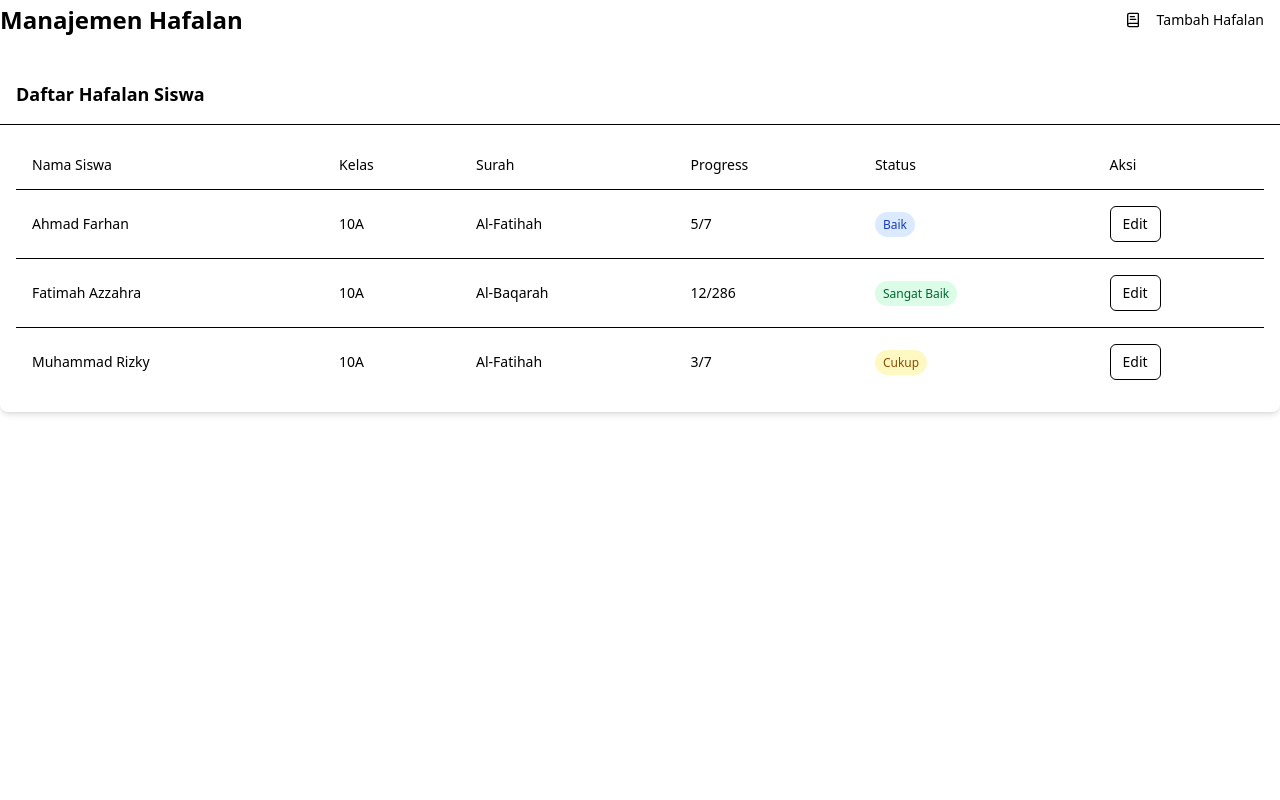
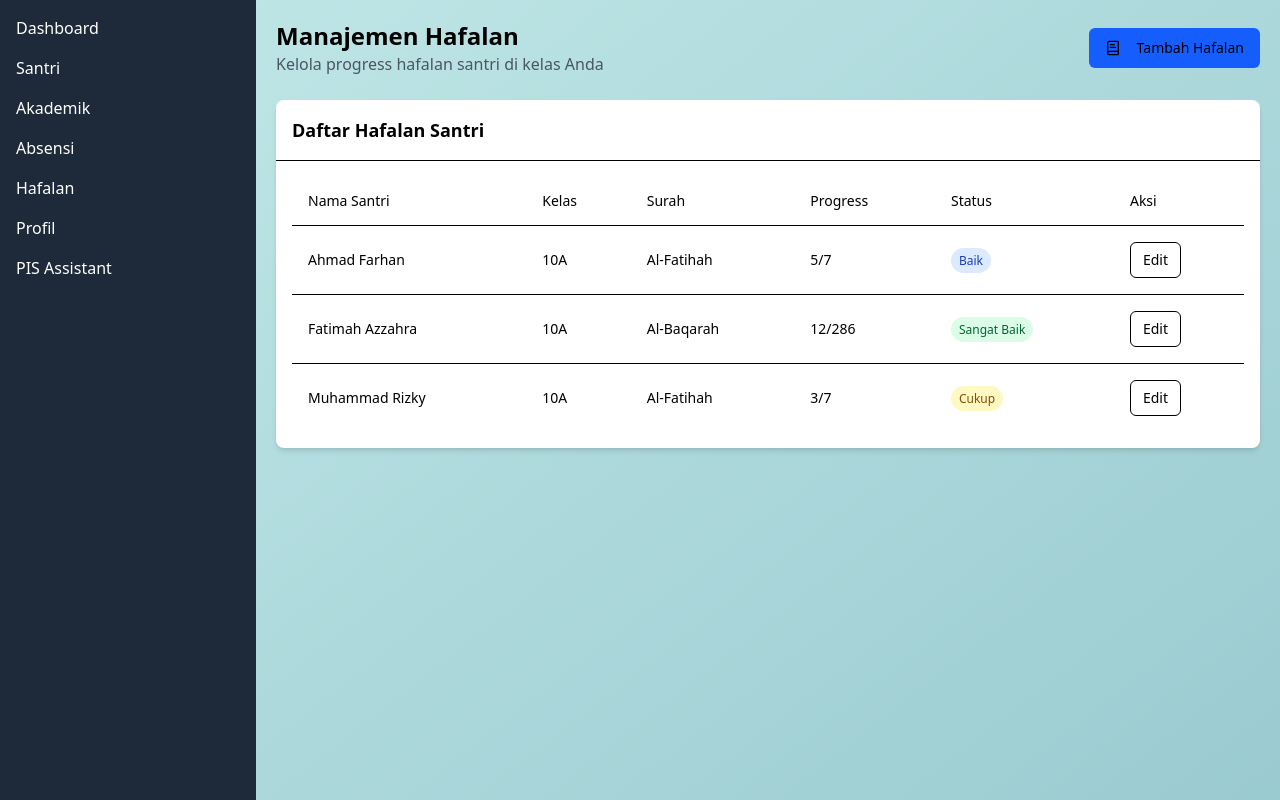
Before and after one commit to CRAND-BSD24/CRAND, a Next.js app in the folder crand-app/: page /teacher/memorization in a window 1280 px wide. Built offline with nearby package versions, Linux system fonts and the light colour scheme.

Commit message:
teacher layout

```diff
--- a/crand-app/src/app/teacher/academic/page.tsx
+++ b/crand-app/src/app/teacher/academic/page.tsx
@@ -1,7 +1,14 @@
 "use client";
 
 import { Card, CardContent, CardHeader, CardTitle } from "@/components/ui/card";
-import { Table, TableBody, TableCell, TableHead, TableHeader, TableRow } from "@/components/ui/table";
+import {
+  Table,
+  TableBody,
+  TableCell,
+  TableHead,
+  TableHeader,
+  TableRow,
+} from "@/components/ui/table";
 import { Button } from "@/components/ui/button";
 import { BookOpen } from "lucide-react";
 
@@ -31,24 +38,29 @@ const AcademicPage = () => {
   ];
 
   return (
-    <div className="space-y-6">
+    <div className="space-y-6 m-5">
       <div className="flex justify-between items-center">
-        <h1 className="text-2xl font-bold">Manajemen Akademik</h1>
-        <Button>
+        <div>
+          <h1 className="text-2xl font-bold">Manajemen Akademik</h1>
+          <p className="text-gray-600">
+            Kelola nilai akademik santri di kelas Anda
+          </p>
+        </div>
+        <Button className="bg-blue-600 hover:bg-blue-700">
           <BookOpen className="mr-2 h-4 w-4" />
           Tambah Nilai
         </Button>
       </div>
 
-      <Card>
+      <Card className="bg-white shadow-lg">
         <CardHeader>
-          <CardTitle>Daftar Nilai Siswa</CardTitle>
+          <CardTitle>Daftar Nilai Santri</CardTitle>
         </CardHeader>
         <CardContent>
           <Table>
             <TableHeader>
               <TableRow>
-                <TableHead>Nama Siswa</TableHead>
+                <TableHead>Nama Santri</TableHead>
                 <TableHead>Kelas</TableHead>
                 <TableHead>Mata Pelajaran</TableHead>
                 <TableHead>Nilai</TableHead>
@@ -77,7 +89,11 @@ const AcademicPage = () => {
                     </span>
                   </TableCell>
                   <TableCell>
-                    <Button variant="outline" size="sm">
+                    <Button
+                      variant="outline"
+                      size="sm"
+                      className="hover:bg-blue-50"
+                    >
                       Edit
                     </Button>
                   </TableCell>
--- a/crand-app/src/app/teacher/attendance/page.tsx
+++ b/crand-app/src/app/teacher/attendance/page.tsx
@@ -1,7 +1,14 @@
 "use client";
 
 import { Card, CardContent, CardHeader, CardTitle } from "@/components/ui/card";
-import { Table, TableBody, TableCell, TableHead, TableHeader, TableRow } from "@/components/ui/table";
+import {
+  Table,
+  TableBody,
+  TableCell,
+  TableHead,
+  TableHeader,
+  TableRow,
+} from "@/components/ui/table";
 import { Button } from "@/components/ui/button";
 import { Calendar } from "lucide-react";
 
@@ -28,24 +35,27 @@ const AttendancePage = () => {
   ];
 
   return (
-    <div className="space-y-6">
+    <div className="space-y-6 m-5">
       <div className="flex justify-between items-center">
-        <h1 className="text-2xl font-bold">Manajemen Kehadiran</h1>
-        <Button>
+        <div>
+          <h1 className="text-2xl font-bold">Manajemen Kehadiran</h1>
+          <p className="text-gray-600">Kelola kehadiran santri di kelas Anda</p>
+        </div>
+        <Button className="bg-blue-600 hover:bg-blue-700">
           <Calendar className="mr-2 h-4 w-4" />
           Tambah Kehadiran
         </Button>
       </div>
 
-      <Card>
+      <Card className="bg-white shadow-lg">
         <CardHeader>
-          <CardTitle>Daftar Kehadiran Siswa</CardTitle>
+          <CardTitle>Daftar Kehadiran Santri</CardTitle>
         </CardHeader>
         <CardContent>
           <Table>
             <TableHeader>
               <TableRow>
-                <TableHead>Nama Siswa</TableHead>
+                <TableHead>Nama Santri</TableHead>
                 <TableHead>Kelas</TableHead>
                 <TableHead>Status</TableHead>
                 <TableHead>Tanggal</TableHead>
@@ -70,7 +80,11 @@ const AttendancePage = () => {
                   </TableCell>
                   <TableCell>{student.date}</TableCell>
                   <TableCell>
-                    <Button variant="outline" size="sm">
+                    <Button
+                      variant="outline"
+                      size="sm"
+                      className="hover:bg-blue-50"
+                    >
                       Edit
                     </Button>
                   </TableCell>
--- /dev/null
+++ b/crand-app/src/app/teacher/layout.tsx
@@ -0,0 +1,14 @@
+import TeacherSidebar from "@/components/TeacherSidebar";
+
+const TeacherLayout = ({ children }: { children: React.ReactNode }) => {
+  return (
+    <div className="flex">
+      <TeacherSidebar />
+      <main className="flex-1 bg-gradient-to-br from-[#BEE5E6] to-[#9ACBD0] min-h-screen">
+        {children}
+      </main>
+    </div>
+  );
+};
+
+export default TeacherLayout;
--- a/crand-app/src/app/teacher/memorization/page.tsx
+++ b/crand-app/src/app/teacher/memorization/page.tsx
@@ -1,7 +1,14 @@
 "use client";
 
 import { Card, CardContent, CardHeader, CardTitle } from "@/components/ui/card";
-import { Table, TableBody, TableCell, TableHead, TableHeader, TableRow } from "@/components/ui/table";
+import {
+  Table,
+  TableBody,
+  TableCell,
+  TableHead,
+  TableHeader,
+  TableRow,
+} from "@/components/ui/table";
 import { Button } from "@/components/ui/button";
 import { BookText } from "lucide-react";
 
@@ -31,24 +38,29 @@ const MemorizationPage = () => {
   ];
 
   return (
-    <div className="space-y-6">
+    <div className="space-y-6 m-5">
       <div className="flex justify-between items-center">
-        <h1 className="text-2xl font-bold">Manajemen Hafalan</h1>
-        <Button>
+        <div>
+          <h1 className="text-2xl font-bold">Manajemen Hafalan</h1>
+          <p className="text-gray-600">
+            Kelola progress hafalan santri di kelas Anda
+          </p>
+        </div>
+        <Button className="bg-blue-600 hover:bg-blue-700">
           <BookText className="mr-2 h-4 w-4" />
           Tambah Hafalan
         </Button>
       </div>
 
-      <Card>
+      <Card className="bg-white shadow-lg">
         <CardHeader>
-          <CardTitle>Daftar Hafalan Siswa</CardTitle>
+          <CardTitle>Daftar Hafalan Santri</CardTitle>
         </CardHeader>
         <CardContent>
           <Table>
             <TableHeader>
               <TableRow>
-                <TableHead>Nama Siswa</TableHead>
+                <TableHead>Nama Santri</TableHead>
                 <TableHead>Kelas</TableHead>
                 <TableHead>Surah</TableHead>
                 <TableHead>Progress</TableHead>
@@ -77,7 +89,11 @@ const MemorizationPage = () => {
                     </span>
                   </TableCell>
                   <TableCell>
-                    <Button variant="outline" size="sm">
+                    <Button
+                      variant="outline"
+                      size="sm"
+                      className="hover:bg-blue-50"
+                    >
                       Edit
                     </Button>
                   </TableCell>
--- a/crand-app/src/app/teacher/page.tsx
+++ b/crand-app/src/app/teacher/page.tsx
@@ -2,7 +2,7 @@
 
 import { Card, CardContent, CardHeader, CardTitle } from "@/components/ui/card";
 import { Bar } from "react-chartjs-2";
-import { Users, BookOpen, Calendar, Award } from "lucide-react";
+import { User, Users, BookOpen, Calendar } from "lucide-react";
 
 // Import dan daftarkan elemen Chart.js
 import {
@@ -14,6 +14,8 @@ import {
   Tooltip,
   Legend,
 } from "chart.js";
+import { useEffect, useState } from "react";
+import { getAllTeachers, getAllStudents } from "../admin/action";
 
 ChartJS.register(
   CategoryScale,
@@ -25,6 +27,26 @@ ChartJS.register(
 );
 
 const TeacherDashboard = () => {
+  const [students, setStudents] = useState([]);
+  const [teachers, setTeachers] = useState([]);
+
+  useEffect(() => {
+    const fetchStudents = async () => {
+      const response = await getAllStudents();
+      const data = JSON.parse(response);
+      setStudents(data);
+    };
+
+    const fetchTeachers = async () => {
+      const response = await getAllTeachers();
+      const data = JSON.parse(response);
+      setTeachers(data);
+    };
+
+    fetchStudents();
+    fetchTeachers();
+  }, []);
+
   const weeklyData = {
     labels: ["Minggu 1", "Minggu 2", "Minggu 3", "Minggu 4"],
     datasets: [
@@ -60,10 +82,10 @@ const TeacherDashboard = () => {
   ];
 
   return (
-    <div className="space-y-6">
-      <h1 className="text-2xl font-bold">Dashboard Guru</h1>
+    <div className="space-y-6 bg-gradient-to-br from-[#BEE5E6] to-[#9ACBD0] h-full-screen m-5">
+      <h1 className="text-2xl font-bold">Dashboard</h1>
       <p className="text-gray-600">
-        Selamat datang di Dashboard Guru Sistem Manajemen Pesantren.
+        Selamat datang di Sistem Manajemen Pesantren.
       </p>
 
       <div className="grid grid-cols-1 md:grid-cols-4 gap-4">
@@ -71,15 +93,23 @@ const TeacherDashboard = () => {
           <CardContent className="flex items-center space-x-4">
             <Users className="text-blue-500 w-8 h-8" />
             <div>
-              <p className="text-lg font-semibold">Total Siswa</p>
-              <p className="text-2xl font-bold">45</p>
-              <p className="text-sm text-gray-500">Kelas Anda</p>
+              <p className="text-lg font-semibold">Total Santri</p>
+              <p className="text-2xl font-bold">{students.length}</p>
             </div>
           </CardContent>
         </Card>
         <Card>
           <CardContent className="flex items-center space-x-4">
-            <BookOpen className="text-green-500 w-8 h-8" />
+            <User className="text-green-500 w-8 h-8" />
+            <div>
+              <p className="text-lg font-semibold">Total Ustadz</p>
+              <p className="text-2xl font-bold">{teachers.length}</p>
+            </div>
+          </CardContent>
+        </Card>
+        <Card>
+          <CardContent className="flex items-center space-x-4">
+            <BookOpen className="text-purple-500 w-8 h-8" />
             <div>
               <p className="text-lg font-semibold">Rata-rata Hafalan</p>
               <p className="text-2xl font-bold">3.2</p>
@@ -89,21 +119,11 @@ const TeacherDashboard = () => {
         </Card>
         <Card>
           <CardContent className="flex items-center space-x-4">
-            <Calendar className="text-purple-500 w-8 h-8" />
+            <Calendar className="text-orange-500 w-8 h-8" />
             <div>
               <p className="text-lg font-semibold">Kehadiran</p>
               <p className="text-2xl font-bold">98.2%</p>
               <p className="text-sm text-gray-500">+2.1% dari minggu lalu</p>
-            </div>
-          </CardContent>
-        </Card>
-        <Card>
-          <CardContent className="flex items-center space-x-4">
-            <Award className="text-orange-500 w-8 h-8" />
-            <div>
-              <p className="text-lg font-semibold">Nilai Rata-rata</p>
-              <p className="text-2xl font-bold">85.5</p>
-              <p className="text-sm text-gray-500">+1.2 dari bulan lalu</p>
             </div>
           </CardContent>
         </Card>
@@ -114,7 +134,7 @@ const TeacherDashboard = () => {
           <CardHeader>
             <CardTitle>Perkembangan Mingguan</CardTitle>
             <p className="text-sm text-gray-500">
-              Rata-rata capaian hafalan dan belajar siswa per minggu
+              Rata-rata capaian hafalan dan belajar santri per minggu
             </p>
           </CardHeader>
           <CardContent>
@@ -124,9 +144,9 @@ const TeacherDashboard = () => {
 
         <Card>
           <CardHeader>
-            <CardTitle>Siswa Berprestasi Minggu Ini</CardTitle>
+            <CardTitle>Santri Berprestasi Minggu Ini</CardTitle>
             <p className="text-sm text-gray-500">
-              Siswa dengan pencapaian terbaik di kelas Anda
+              Santri dengan pencapaian terbaik
             </p>
           </CardHeader>
           <CardContent>
--- /dev/null
+++ b/crand-app/src/components/TeacherSidebar.tsx
@@ -0,0 +1,49 @@
+import { cn } from "@/lib/utils";
+
+const TeacherSidebar = () => {
+  return (
+    <aside className={cn("w-64 h-screen bg-gray-800 text-white p-4")}>
+      <nav>
+        <ul>
+          <li className="mb-4">
+            <a href="/teacher" className="hover:text-gray-300">
+              Dashboard
+            </a>
+          </li>
+          <li className="mb-4">
+            <a href="/teacher/students" className="hover:text-gray-300">
+              Santri
+            </a>
+          </li>
+          <li className="mb-4">
+            <a href="/teacher/academic" className="hover:text-gray-300">
+              Akademik
+            </a>
+          </li>
+          <li className="mb-4">
+            <a href="/teacher/attendance" className="hover:text-gray-300">
+              Absensi
+            </a>
+          </li>
+          <li className="mb-4">
+            <a href="/teacher/memorization" className="hover:text-gray-300">
+              Hafalan
+            </a>
+          </li>
+          <li className="mb-4">
+            <a href="/teacher/profile" className="hover:text-gray-300">
+              Profil
+            </a>
+          </li>
+          <li className="mb-4">
+            <a href="/teacher/pis-assistant" className="hover:text-gray-300">
+              PIS Assistant
+            </a>
+          </li>
+        </ul>
+      </nav>
+    </aside>
+  );
+};
+
+export default TeacherSidebar;
```
Also changed, not shown: crand-app/src/app/teacher/profile/page.tsx (+9 -6 lines).
